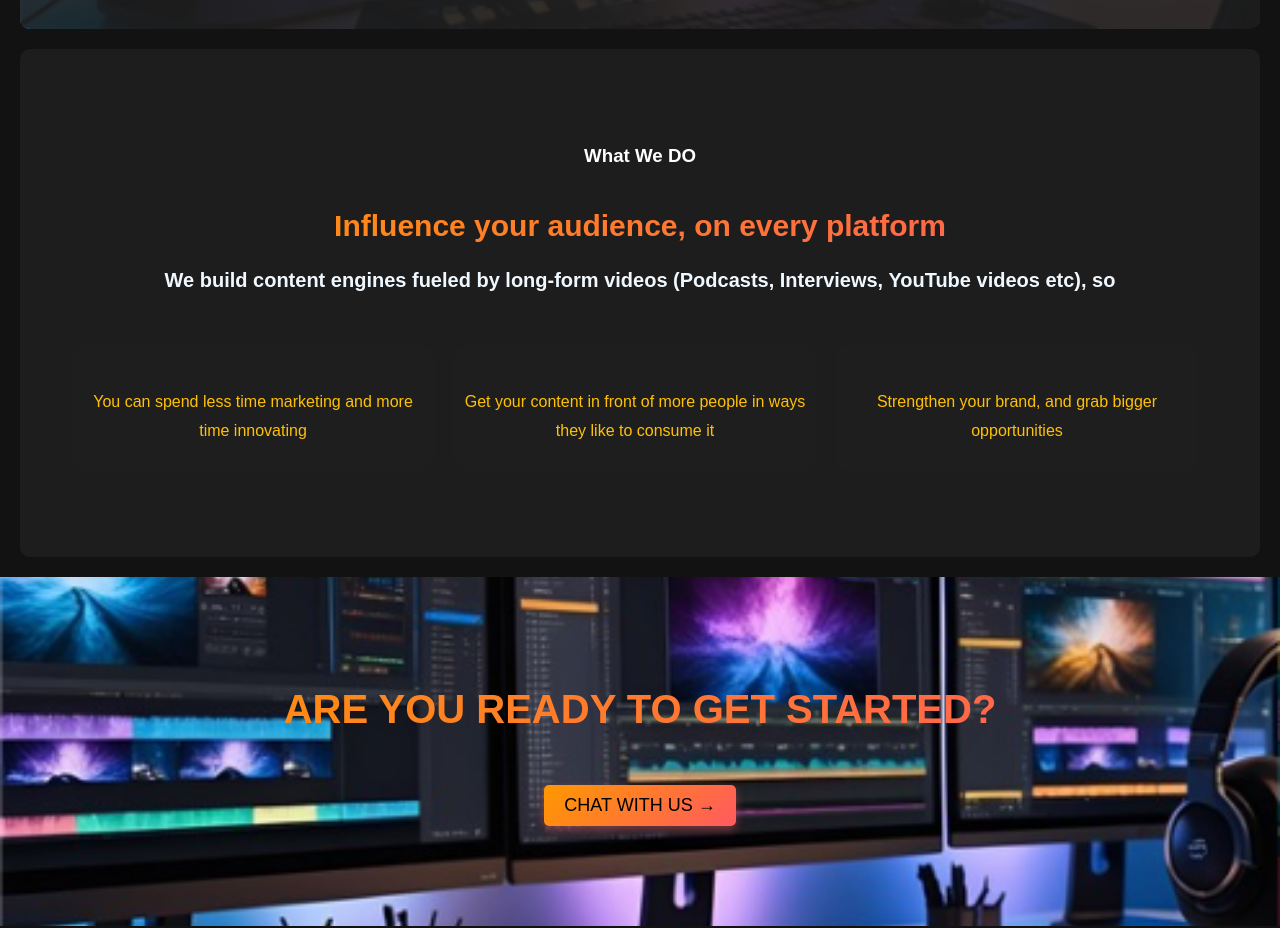
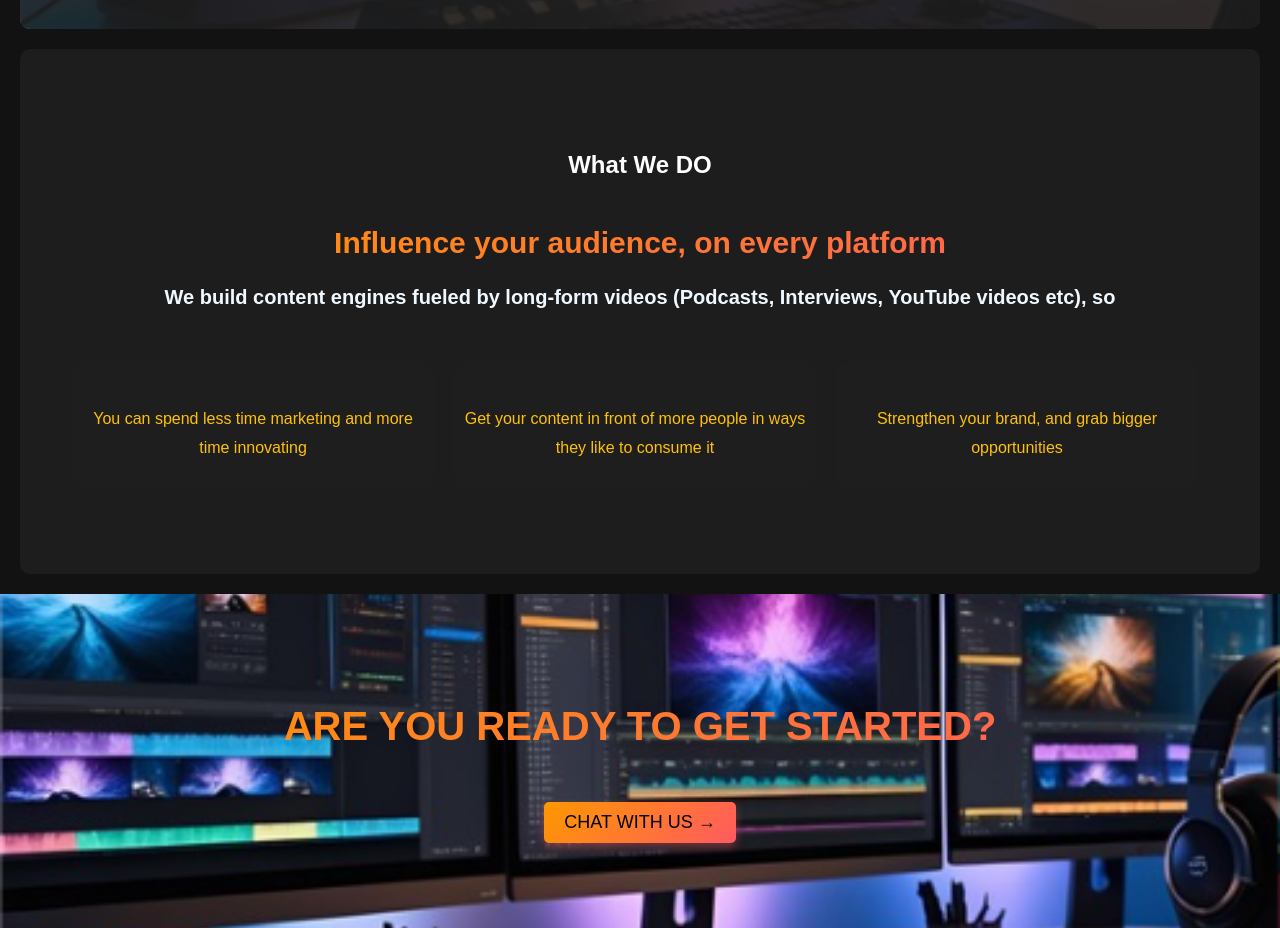
Before and after one commit to wizardxmedia/wizardmedia.com, a plain HTML site: page index.html in a window 1280 px wide. Shown: the part 1140-2068 px from the top of the page. Drawn offline with Linux system fonts and the light colour scheme; files whose address does not match are found by name.

Commit message:
Update index.html

```diff
--- a/index.html
+++ b/index.html
@@ -54,7 +54,7 @@
 
     </section>
     <section id="WhatWeDo" class="section">
-        <div><h3 style="line-height: 3; color: white; alignment: center;">What We DO</h3></div>
+        <div><h2 style="line-height: 3; color: white; alignment: center;">What We DO</h2></div>
         <h2 style="font-size: 30px;
         background: linear-gradient(135deg, #FF9800, #FF5A5F);
         -webkit-background-clip: text;
```
